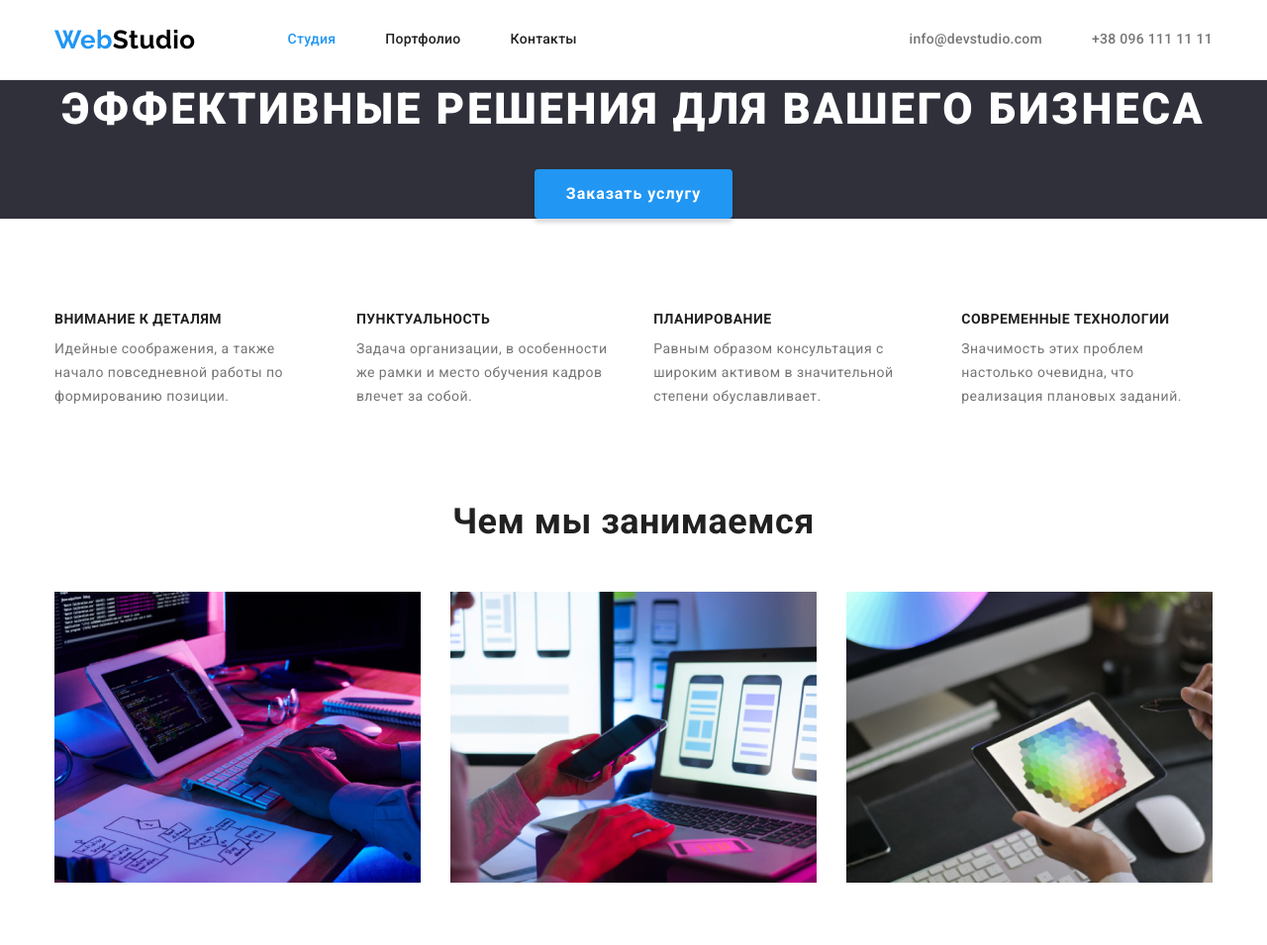
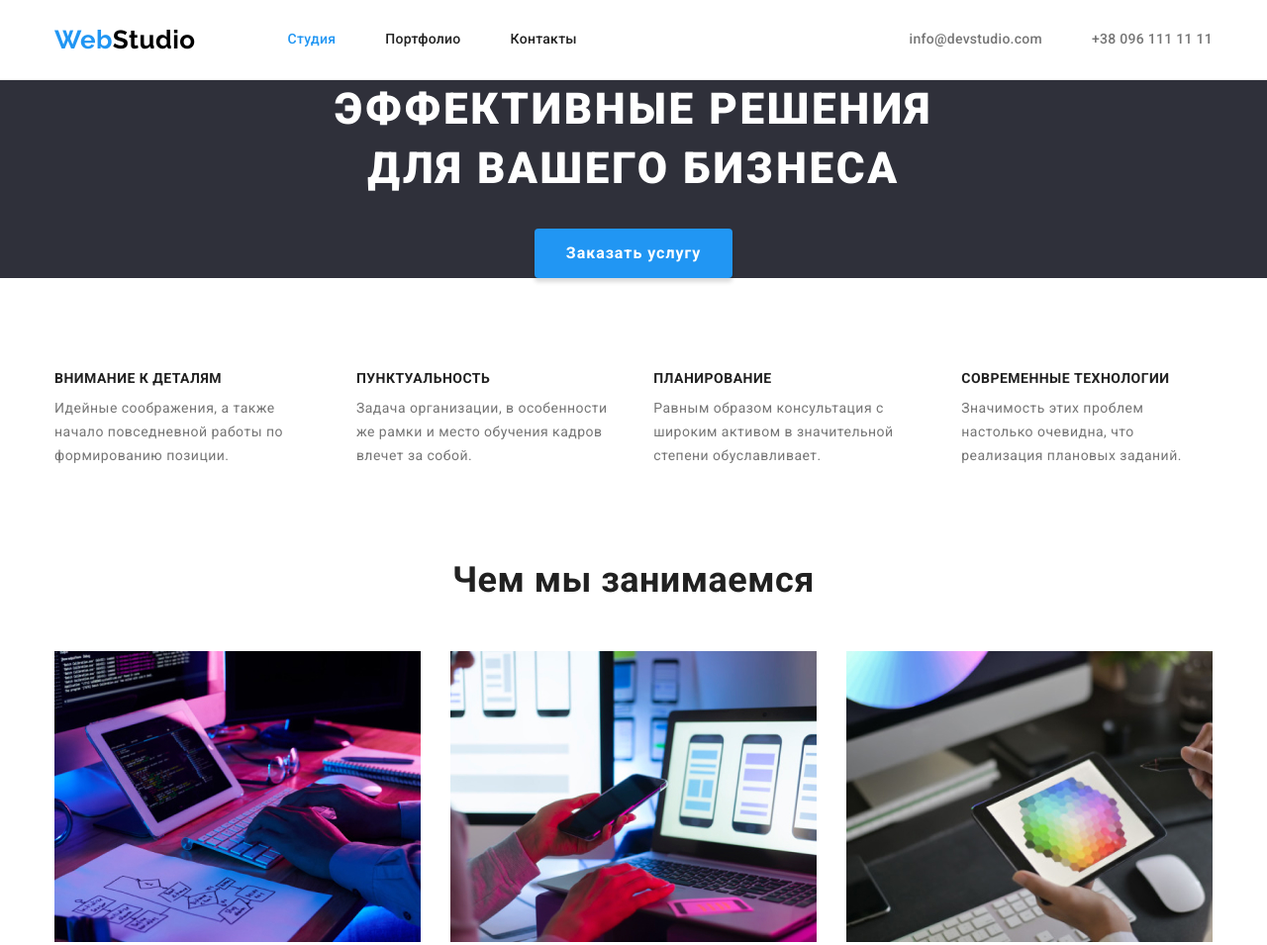
Before and after one commit to OleksandrSimakov/goit-markup-hw-03, a plain HTML site: page index.html in a window 1280 px wide. Shown: the top 955 px of the page at 99% size. Drawn offline with nearby package versions, Linux system fonts and the light colour scheme.

Commit message:
adds temporary width and margin to hero-title

```diff
--- a/css/main.css
+++ b/css/main.css
@@ -6,8 +6,10 @@
 .our-team.section {
   background-color: var(--secondary-background-color);
 }
-
+/* width and margin are temporarily set */
 .hero-title {
+  width: 696px;
+  margin: auto;
   margin-bottom: 30px;
   color: var(--primary-white-color);
   font-weight: 900;
@@ -18,7 +20,6 @@
 }
 /* hero-button */
 .hero-button {
-  display: inline-block;
   border: transparent;
   border-radius: 4px;
   padding: 10px 32px;
```
